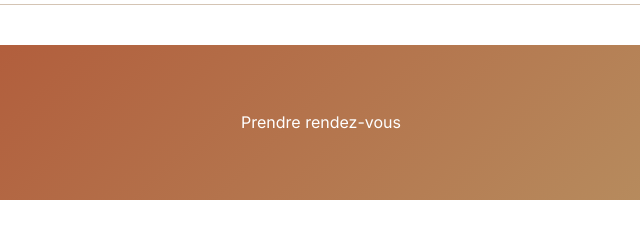
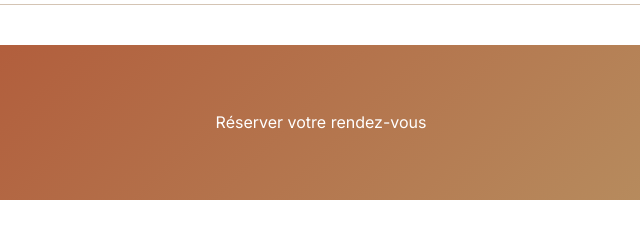
Before and after one commit to rubenfernandez-dev/EclosionDesSens, a website: page src/public/index.html in a window 1280 px wide. Shown: the part 4289-4539 px from the top of the page, 319-959 px from the left. Drawn offline with Linux system fonts and the light colour scheme; no server answers.

Commit message:
ajuste CTA

```diff
--- a/src/public/index.html
+++ b/src/public/index.html
@@ -229,7 +229,7 @@
             </div>
 
             <div class="section-cta-container">
-                <a href="/reservas.html" class="cta-section">Prendre rendez-vous</a>
+                <a href="/reservas.html" class="cta-section" data-i18n="home.reserva_cita">Prendre rendez-vous</a>
             </div>
         </div>
     </section>
```
